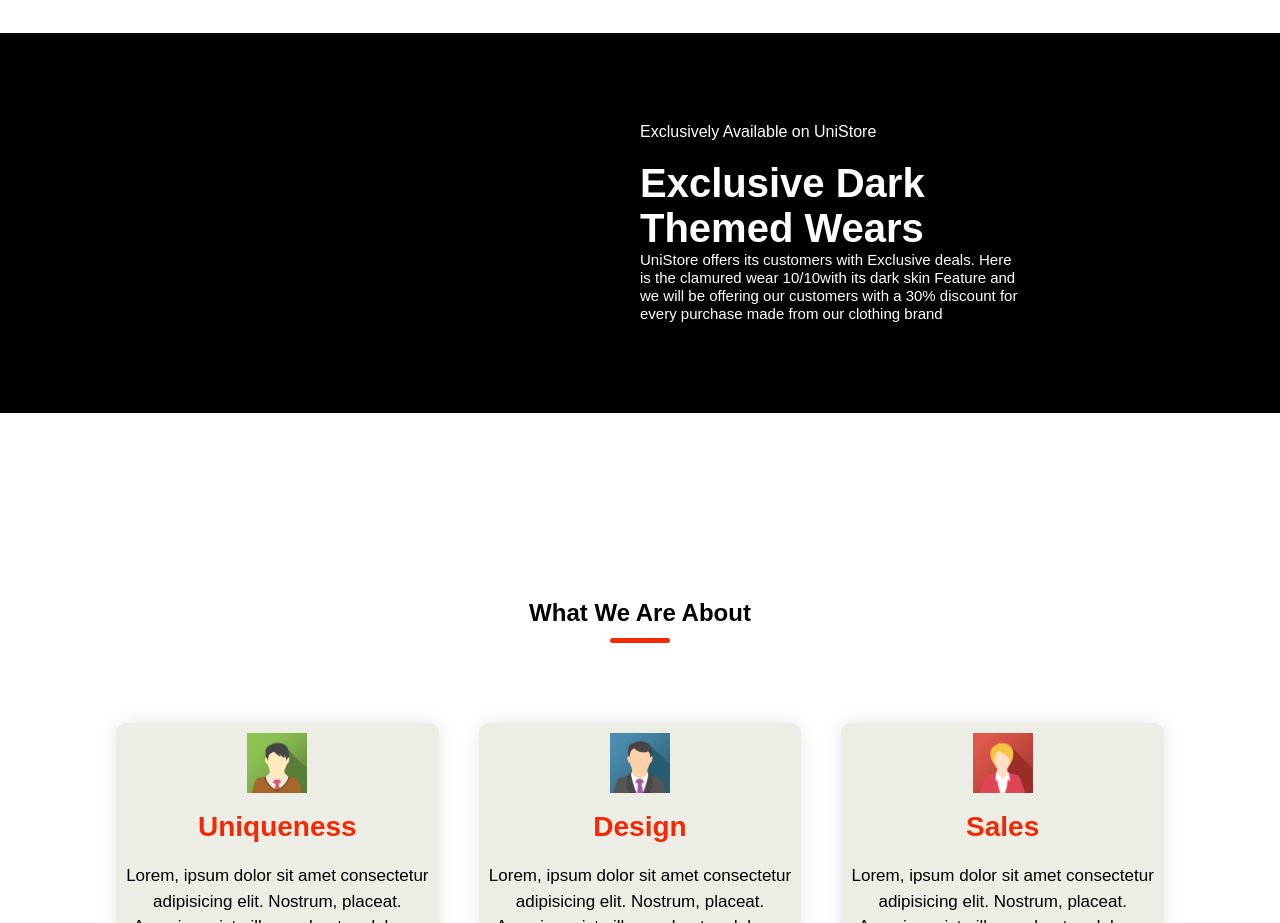
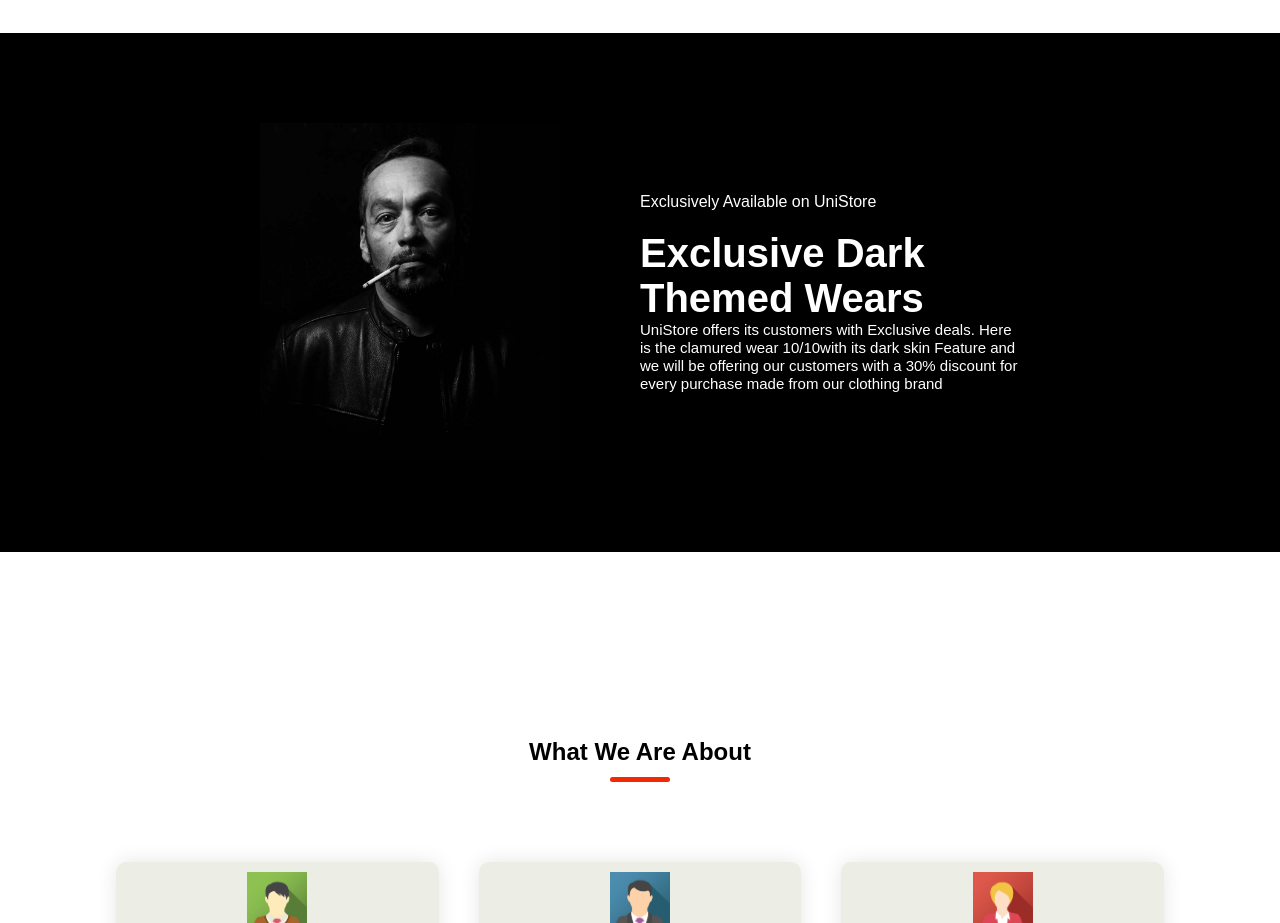
Before and after one commit to Fissygold/simpleCommerce, a plain HTML site: page index.html in a window 1280 px wide. Shown: the part 2880-3803 px from the top of the page. Drawn offline with Linux system fonts and the light colour scheme; the site is published under a folder, as on GitHub Pages, so addresses that start at the root find nothing.

Commit message:
Update index.html

```diff
--- a/index.html
+++ b/index.html
@@ -174,7 +174,7 @@
     <div class="offer">
         <div class="small-container">
             <div class="row">
-                <div class="col"><img src="/img/man_smoke.jpg" alt="" class="offer-img"></div>
+                <div class="col"><img src="img/man_smoke.jpg" alt="" class="offer-img"></div>
                 <div class="col">
                     <p>Exclusively Available on UniStore</p>
                     <h1>Exclusive Dark Themed Wears</h1>
```
